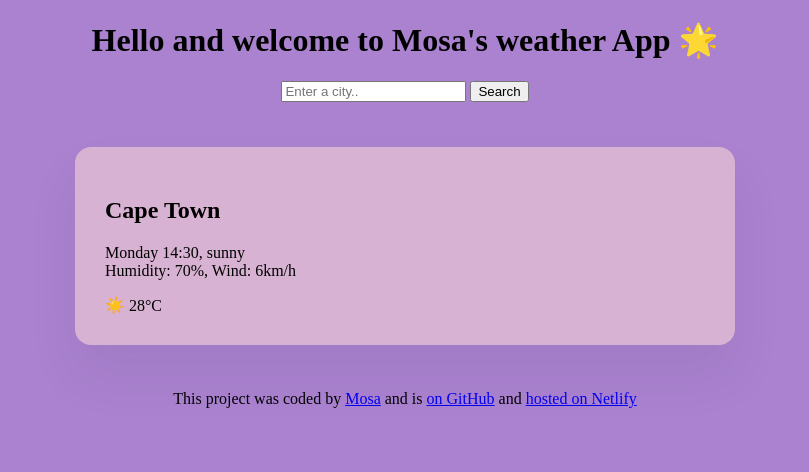
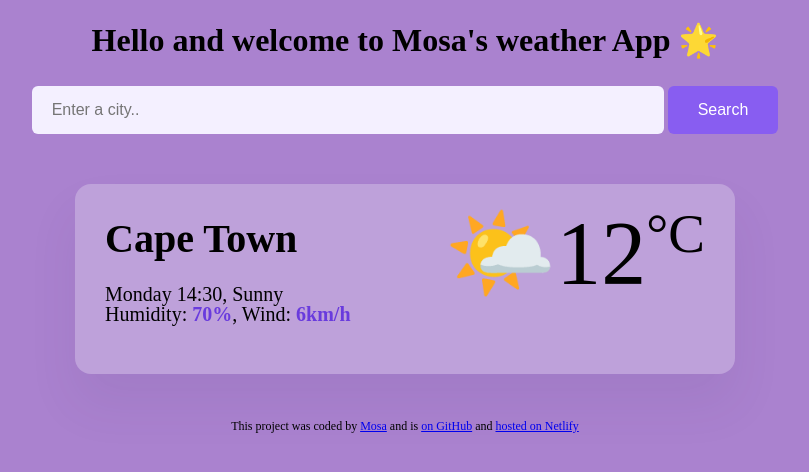
Before and after one commit to MPmosa/WeatherApp, a plain HTML site: page index.html in a window 1280 px wide. Shown: the whole page, without its empty margins (235-1044 px from the left). Drawn offline with Linux system fonts and the light colour scheme.

Commit message:
Updated css

```diff
--- a/index.html
+++ b/index.html
@@ -10,13 +10,13 @@
     <div class="top">
       <h1>Hello and welcome to Mosa's weather App 🌟</h1>
       <header>
-        <form id="search-form">
+        <form class="search-form">
           <input
             type="search"
             placeholder="Enter a city.."
             required
             class="search-input"
-            id="search-input"
+            class="search-input"
           />
           <input type="submit" value="Search" class="search-button" />
         </form>
@@ -24,13 +24,17 @@
     </div>
     <div class="middle">
       <div>
-        <h2>Cape Town</h2>
-        <p>
-          Monday 14:30, sunny <br />
-          Humidity: 70%, Wind: 6km/h
+        <h2 class="city">Cape Town</h2>
+        <p class="dayDetails">
+          Monday 14:30, Sunny <br />
+          Humidity: <strong>70%</strong>, Wind: <strong>6km/h</strong>
         </p>
       </div>
-      <div>☀️ 28°C</div>
+      <div class="Temp">
+        <div class="icon">🌤️</div>
+        <div class="dayTemp">12</div>
+        <div class="unit">°C</div>
+      </div>
     </div>
     <footer class="bottom">
       This project was coded by
--- a/style.css
+++ b/style.css
@@ -1,19 +1,72 @@
 body {
   background-color: rgb(170, 130, 207);
 }
+.search-input {
+  background-color: #f4f0ff;
+  border: none;
+  border-radius: 6px;
+  width: 50%;
+  font-size: 16px;
+  padding: 15px 20px;
+  margin: 5px auto;
+}
 
+.search-button {
+  background: #885df1;
+  padding: 15px 30px;
+  border: none;
+  font-size: 16px;
+  margin: 5px auto;
+  border-radius: 6px;
+  color: white;
+}
 .top {
   text-align: center;
 }
 .middle {
-  background: rgb(216, 178, 210);
+  background: rgb(190, 161, 218);
   max-width: 600px;
   margin: 45px auto;
   box-shadow: 0 30px 50px rgba(65, 50, 100, 0.08);
   border-radius: 16px;
   padding: 30px;
+  display: flex;
+  justify-content: space-between;
 }
 
+.city {
+  margin: 0;
+  font-size: 40px;
+  line-height: 50px;
+}
+
+.dayDetails {
+  font-size: 20px;
+  line-height: 20px;
+}
+
+strong {
+  color: #693bdd;
+}
+
+.Temp {
+  display: flex;
+}
+
+.icon {
+  font-size: 90px;
+  line-height: 80px;
+}
+.dayTemp {
+  font-size: 90px;
+  line-height: 80px;
+}
+
+.unit {
+  font-size: 55px;
+  line-height: 40px;
+}
 .bottom {
   text-align: center;
+  font-size: 12px;
 }
```
